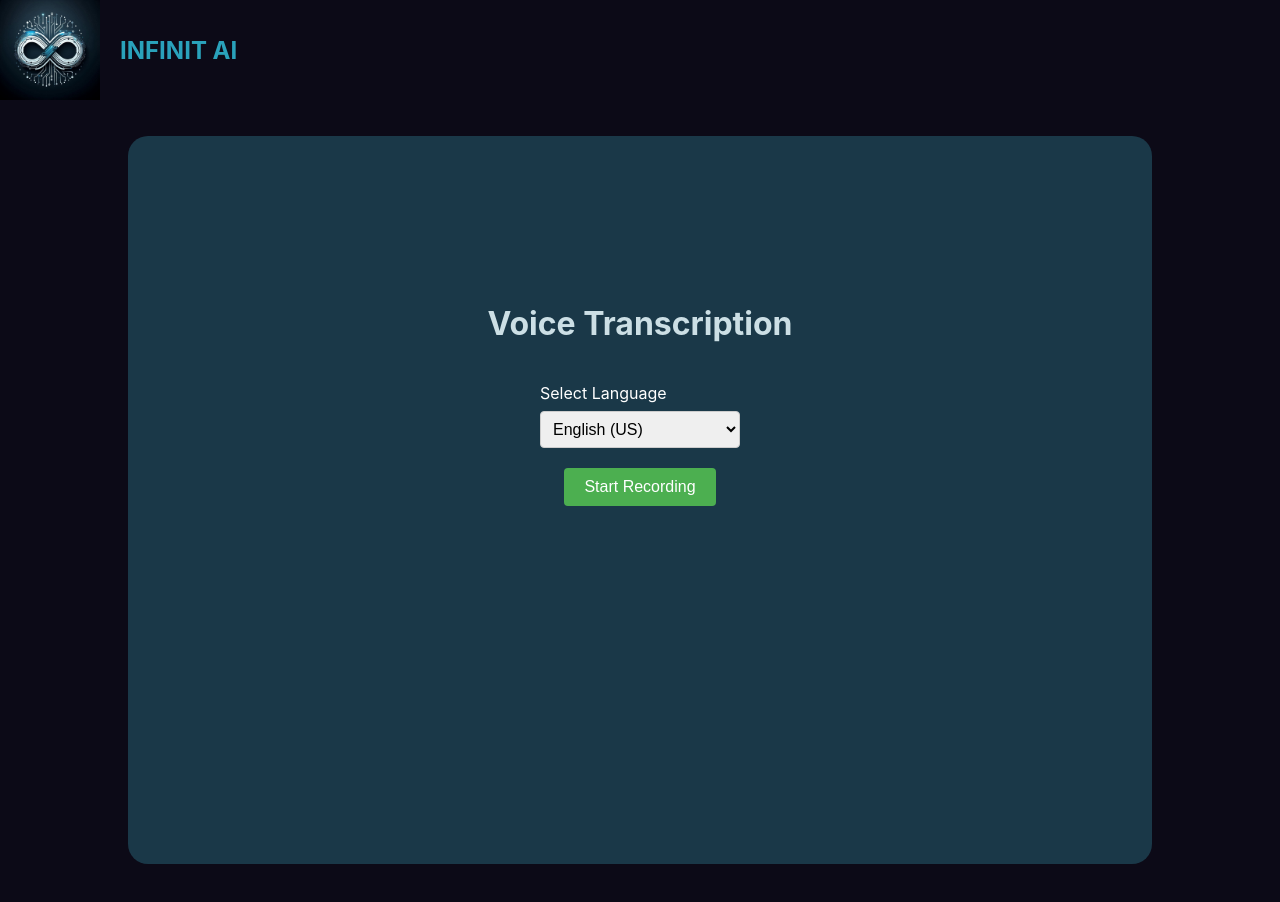
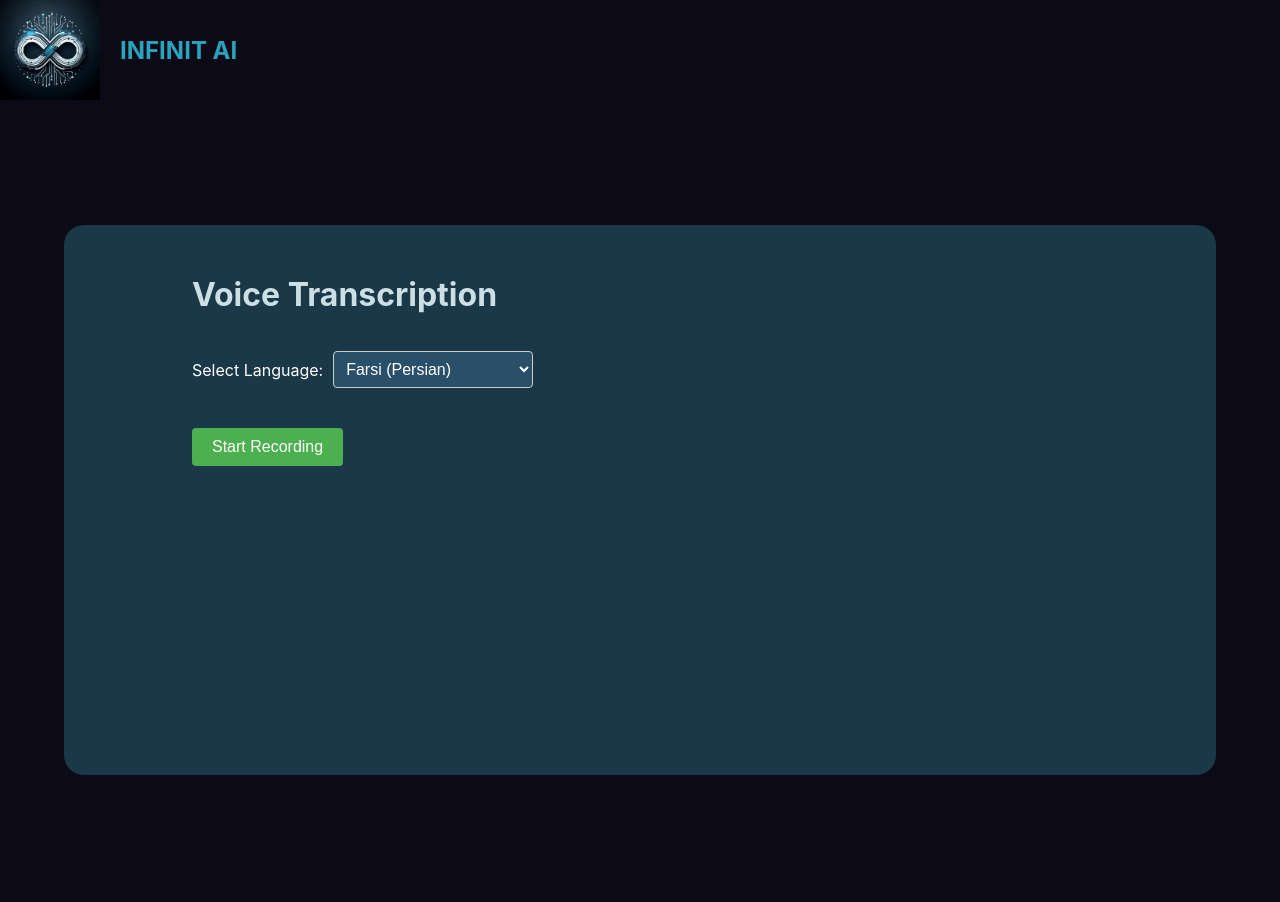
Before and after one commit to Fateme-Khalaj/InfinitAI-frontend, a React (Create React App) app: page /voice in a window 1280 px wide. Shown: the top 902 px of the page. Built offline with nearby package versions, Linux system fonts and the light colour scheme.

Commit message:
voice design modification part 2

```diff
--- a/src/pages/Voice/Voice.tsx
+++ b/src/pages/Voice/Voice.tsx
@@ -11,22 +11,24 @@ const Wrapper = styled.div`
 const Container = styled.div`
   display: flex;
   flex-direction: column;
-  align-items: center;
-  padding-top: 10%;
+  align-items: flex-start;
+  // padding-top: 8%;
+  padding-left: 10%;
   width: 80%;
-  height: 600px;
+  height: 550px;
   background-color: #1a3848;
   border-radius: 20px;
 `;
 
 const LanguageSelector = styled.div`
   margin-bottom: 20px;
+  margin-top: 7px;
   display: flex;
-  flex-direction: column;
-  align-items: flex-start;
+  flex-direction: row;
+  align-items: center;
 
   label {
-    margin-bottom: 8px;
+    margin-right: 10px;
     font-size: 16px;
     color: white;
   }
@@ -37,6 +39,24 @@ const LanguageSelector = styled.div`
     border: 1px solid #ccc;
     border-radius: 4px;
     width: 200px;
+    background-color: #2a5069; /* Custom background color */
+    color: white; /* Custom text color */
+    cursor: pointer;
+
+    /* Custom border color on focus */
+    &:focus {
+      border-color: #4caf50;
+    }
+  }
+
+  select option {
+    background-color: #2a5069; /* Custom background for options */
+    color: white; /* Custom text color for options */
+    padding: 10px;
+  }
+
+  select option:hover {
+    background-color: #1a3848; /* Hover effect */
   }
 `;
 
@@ -49,6 +69,7 @@ const Button = styled.button<{ recording: boolean }>`
   border-radius: 4px;
   cursor: pointer;
   margin-bottom: 20px;
+  margin-top: 20px;
 
   &:hover {
     background-color: ${(props) => (props.recording ? "#d32f2f" : "#45a049")};
@@ -57,6 +78,7 @@ const Button = styled.button<{ recording: boolean }>`
 
 const AudioPlayer = styled.audio`
   margin-top: 20px;
+  margin-bottom: 20px;
   width: 100%;
   max-width: 400px;
 `;
@@ -82,14 +104,16 @@ const Transcription = styled.div`
 
 const VoiceRecorder = () => {
   const [recording, setRecording] = useState(false);
-  const [selectedLanguage, setSelectedLanguage] = useState("en");
+  const [selectedLanguage, setSelectedLanguage] = useState("fa");
   const [audioURL, setAudioURL] = useState<string | null>(null);
   const [transcription, setTranscription] = useState<string | null>(null);
 
   const mediaRecorder = useRef<MediaRecorder | null>(null);
   const audioChunks = useRef<Blob[]>([]);
 
-  const handleLanguageChange = (event: React.ChangeEvent<HTMLSelectElement>) => {
+  const handleLanguageChange = (
+    event: React.ChangeEvent<HTMLSelectElement>
+  ) => {
     setSelectedLanguage(event.target.value);
   };
 
@@ -97,14 +121,18 @@ const VoiceRecorder = () => {
     if (!recording) {
       console.log("Start recording...");
       try {
-        const stream = await navigator.mediaDevices.getUserMedia({ audio: true });
+        const stream = await navigator.mediaDevices.getUserMedia({
+          audio: true,
+        });
         mediaRecorder.current = new MediaRecorder(stream);
         mediaRecorder.current.ondataavailable = (event) => {
           audioChunks.current.push(event.data);
         };
 
         mediaRecorder.current.onstop = async () => {
-          const audioBlob = new Blob(audioChunks.current, { type: "audio/wav" });
+          const audioBlob = new Blob(audioChunks.current, {
+            type: "audio/wav",
+          });
           const audioFileURL = URL.createObjectURL(audioBlob);
           setAudioURL(audioFileURL);
 
@@ -113,10 +141,13 @@ const VoiceRecorder = () => {
           formData.append("lang", selectedLanguage);
 
           try {
-            const response = await fetch("https://voice.infinitai.ir/transcribe/", {
-              method: "POST",
-              body: formData,
-            });
+            const response = await fetch(
+              "https://voice.infinitai.ir/transcribe/",
+              {
+                method: "POST",
+                body: formData,
+              }
+            );
 
             if (!response.ok) {
               const errorText = await response.text();
@@ -124,7 +155,9 @@ const VoiceRecorder = () => {
             }
 
             const data = await response.json();
-            setTranscription(data.transcription || "No transcription received.");
+            setTranscription(
+              data.transcription || "No transcription received."
+            );
           } catch (error) {
             console.error("Error transcribing audio:", error);
             setTranscription("Error occurred during transcription.");
@@ -150,12 +183,18 @@ const VoiceRecorder = () => {
   return (
     <Wrapper>
       <Container>
-        <h1 style={{ color: "#CCDFE5", margin: "40px" }}>Voice Transcription</h1>
+        <h1 style={{ color: "#CCDFE5", margin: "50px 30px 30px 0px" }}>
+          Voice Transcription
+        </h1>
         <LanguageSelector>
-          <label htmlFor="language">Select Language</label>
-          <select id="language" value={selectedLanguage} onChange={handleLanguageChange}>
+          <label htmlFor="language">Select Language:</label>
+          <select
+            id="language"
+            value={selectedLanguage}
+            onChange={handleLanguageChange}
+          >
+            <option value="fa">Farsi (Persian)</option>
             <option value="en">English (US)</option>
-            <option value="fa">Farsi (Persian)</option>
           </select>
         </LanguageSelector>
         <Button recording={recording} onClick={handleRecording}>
```
